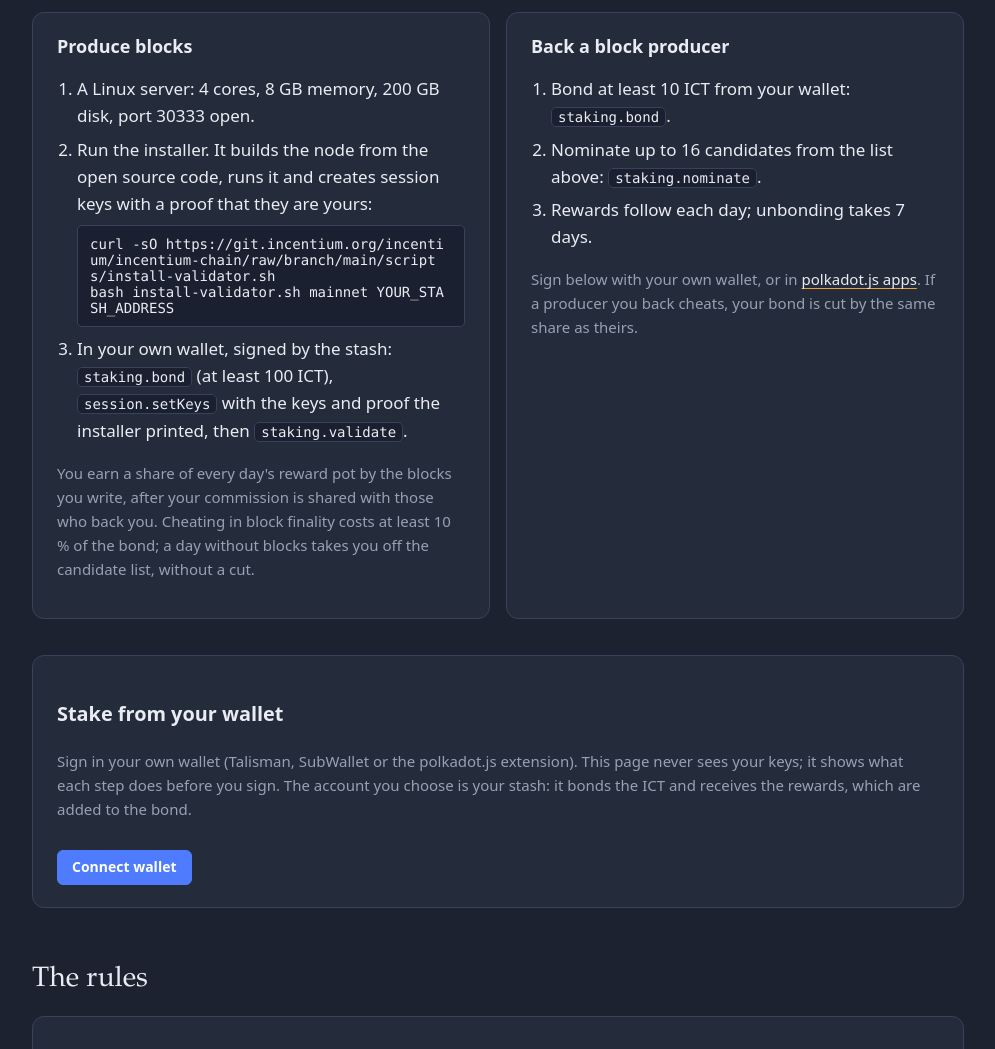
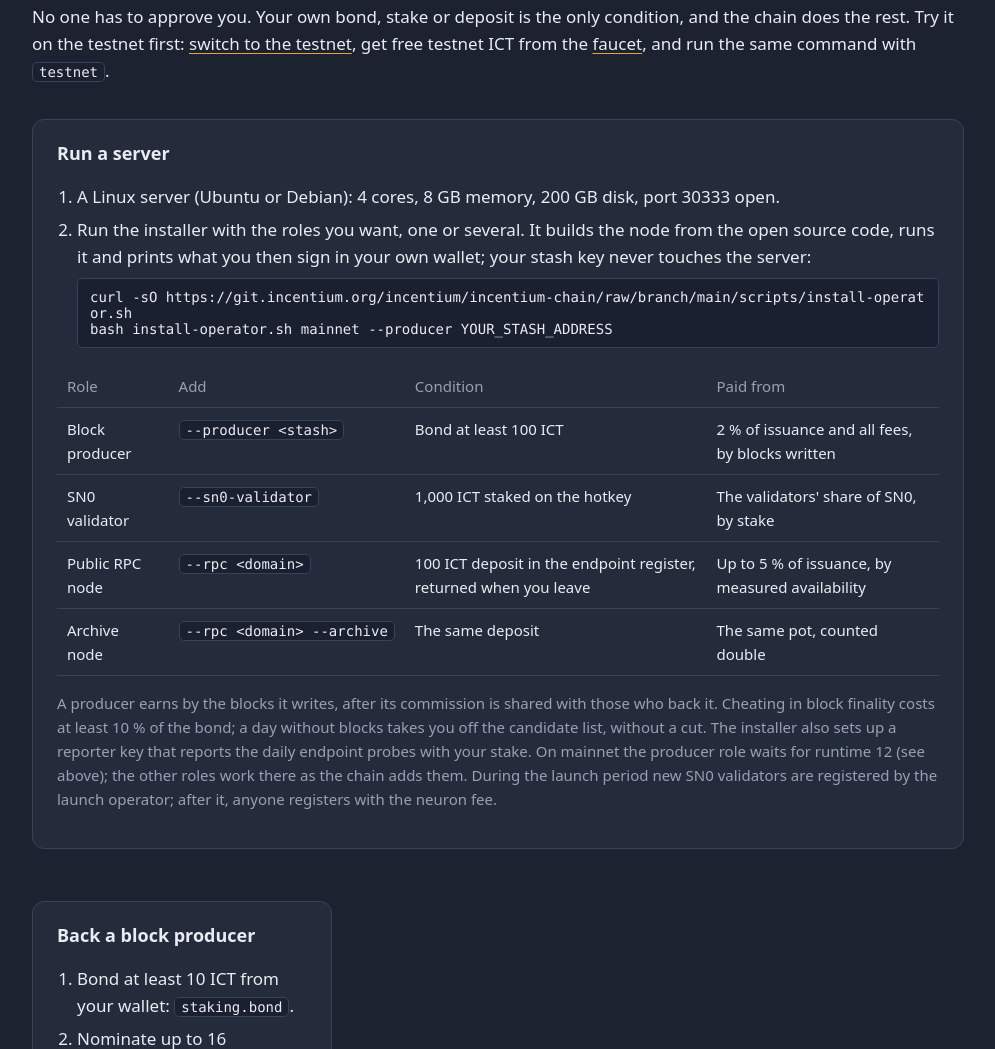
Before and after one commit to Doncoin1999/incentium-chain, a plain HTML site: page site/validators/index.html in a window 1280 px wide. Shown: the part 747-1796 px from the top of the page, without its empty margins (142-1137 px from the left). Drawn offline with Linux system fonts and the light colour scheme.

Commit message:
Validators: Join shows one installer command for all four roles, no approval needed, testnet first; reporter key in the Produce tab
Co-Authored-By: Claude Opus 5.5 <noreply@anthropic.com>
Claude-Session: https://claude.ai/code/session_01Fqzt4BBKMd3GyBDzFEuSw8

```diff
--- a/site/validators/index.html
+++ b/site/validators/index.html
@@ -62,6 +62,7 @@
   .join { display: grid; grid-template-columns: repeat(auto-fit, minmax(280px, 1fr)); gap: 16px; }
   .join h3 { margin: 0 0 8px; font: 600 18px/1.3 var(--sans); }
   .join ol { padding-left: 20px; } .join li { margin: 6px 0; }
+  .join .wide { grid-column: 1 / -1; } .join td code { white-space: nowrap; }
   pre.cmd { margin: 8px 0; }
   pre.cmd code { display: block; white-space: pre-wrap; word-break: break-all; padding: 10px 12px; }
   #stake label { display: block; margin: 12px 0 0; color: var(--muted); font-size: 14px; }
@@ -279,17 +280,24 @@
   </div>
 
   <h2>Join</h2>
+  <p>No one has to approve you. Your own bond, stake or deposit is the only condition, and the chain does the rest. Try it on the testnet first: <a href="?net=testnet">switch to the testnet</a>, get free testnet ICT from the <a href="https://faucet.incentium.org/">faucet</a>, and run the same command with <code>testnet</code>.</p>
   <div class="join">
-    <div class="card">
-      <h3>Produce blocks</h3>
+    <div class="card wide">
+      <h3>Run a server</h3>
       <ol>
-        <li>A Linux server: 4 cores, 8 GB memory, 200 GB disk, port 30333 open.</li>
-        <li>Run the installer. It builds the node from the open source code, runs it and creates session keys with a proof that they are yours:
-          <pre class="cmd"><code id="install-cmd">curl -sO https://git.incentium.org/incentium/incentium-chain/raw/branch/main/scripts/install-validator.sh
-bash install-validator.sh mainnet YOUR_STASH_ADDRESS</code></pre></li>
-        <li>In your own wallet, signed by the stash: <code>staking.bond</code> (at least <span id="min-v">100</span> ICT), <code>session.setKeys</code> with the keys and proof the installer printed, then <code>staking.validate</code>.</li>
+        <li>A Linux server (Ubuntu or Debian): 4 cores, 8 GB memory, 200 GB disk, port 30333 open.</li>
+        <li>Run the installer with the roles you want, one or several. It builds the node from the open source code, runs it and prints what you then sign in your own wallet; your stash key never touches the server:
+          <pre class="cmd"><code id="install-cmd">curl -sO https://git.incentium.org/incentium/incentium-chain/raw/branch/main/scripts/install-operator.sh
+bash install-operator.sh mainnet --producer YOUR_STASH_ADDRESS</code></pre></li>
       </ol>
-      <p class="note">You earn a share of every day's reward pot by the blocks you write, after your commission is shared with those who back you. Cheating in block finality costs at least 10 % of the bond; a day without blocks takes you off the candidate list, without a cut.</p>
+      <table>
+        <tr><th>Role</th><th>Add</th><th>Condition</th><th>Paid from</th></tr>
+        <tr><td>Block producer</td><td><code>--producer &lt;stash&gt;</code></td><td>Bond at least <span id="min-v">100</span> ICT</td><td>2 % of issuance and all fees, by blocks written</td></tr>
+        <tr><td>SN0 validator</td><td><code>--sn0-validator</code></td><td>1,000 ICT staked on the hotkey</td><td>The validators' share of SN0, by stake</td></tr>
+        <tr><td>Public RPC node</td><td><code>--rpc &lt;domain&gt;</code></td><td>100 ICT deposit in the endpoint register, returned when you leave</td><td>Up to 5 % of issuance, by measured availability</td></tr>
+        <tr><td>Archive node</td><td><code>--rpc &lt;domain&gt; --archive</code></td><td>The same deposit</td><td>The same pot, counted double</td></tr>
+      </table>
+      <p class="note">A producer earns by the blocks it writes, after its commission is shared with those who back it. Cheating in block finality costs at least 10 % of the bond; a day without blocks takes you off the candidate list, without a cut. The installer also sets up a reporter key that reports the daily endpoint probes with your stake. On mainnet the producer role waits for runtime 12 (see above); the other roles work there as the chain adds them. During the launch period new SN0 validators are registered by the launch operator; after it, anyone registers with the neuron fee.</p>
     </div>
     <div class="card">
       <h3>Back a block producer</h3>
@@ -325,6 +333,7 @@ bash install-validator.sh mainnet YOUR_STASH_ADDRESS</code></pre></li>
         <label>ICT to bond now (empty: keep the bond as it is) <input id="p-amt" type="number" min="0" step="any" placeholder="at least the minimum for producers"></label>
         <label>Session keys, as the installer printed them (empty: keep the keys already set) <textarea id="p-keys" placeholder="0x…"></textarea></label>
         <label>Proof <textarea id="p-proof" placeholder="0x…"></textarea></label>
+        <label>Reporter key, as the installer printed it (empty: leave it as it is) <input id="p-rep" placeholder="the address after endpoints.setReporter"></label>
         <label>Commission, % of the rewards you keep before sharing <input id="p-comm" type="number" min="0" max="100" step="0.1" value="5"></label>
         <label><input id="p-block" type="checkbox" style="display:inline;width:auto"> Take no new backers</label>
         <button class="btn" id="p-go">Bond, set keys and stand</button>
@@ -810,9 +819,12 @@ const IC = (() => {
       if (!keys && !m.keysSet) return msg("This account has no session keys yet: paste the keys and proof the installer printed.");
       const pct = Number($("p-comm").value);
       if (!(pct >= 0 && pct <= 100)) return msg("Commission must be between 0 and 100 %.");
+      const rep = $("p-rep").value.trim();
+      if (rep && !api.tx.endpoints?.setReporter) return msg("This chain has no endpoint register yet: leave the reporter key empty.");
       return [
         bondTx(amt, m),
         keys ? [api.tx.session.setKeys(keys, proof), "Set the session keys"] : null,
+        rep ? [api.tx.endpoints.setReporter(rep), "Name the reporter key for the endpoint probes"] : null,
         [api.tx.staking.validate({ commission: Math.round(pct * 1e7), blocked: $("p-block").checked }), `Stand as a producer, commission ${pct} %`],
       ].filter(Boolean);
     }
```
